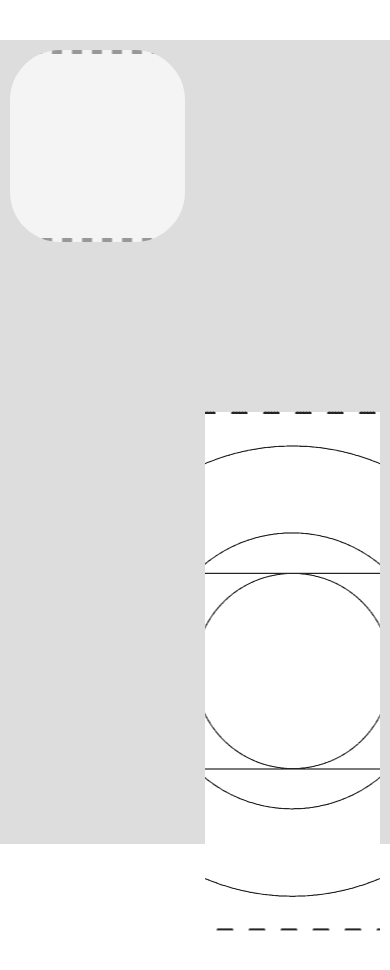
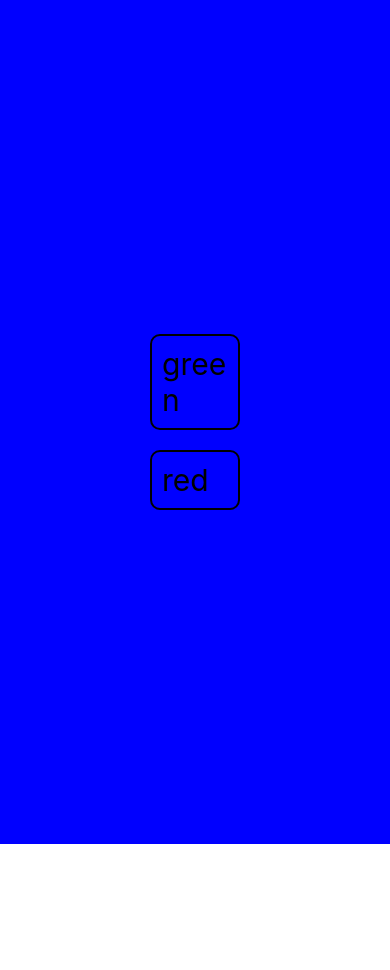
Before and after one commit to sap2411/react-native-sandbox, a React Native app: screen / in a window 390 px wide. Shown: the top 970 px of the page. After the commit the page ends 844 px from the top, so only its background shows below. Built offline with nearby package versions, Linux system fonts and the light colour scheme.

Commit message:
adds useState

```diff
--- a/App.js
+++ b/App.js
@@ -1,20 +1,34 @@
-import React from 'react';
+import React, { useState } from 'react';
 import { Image, Text, View, StyleSheet, Dimensions  } from "react-native";
 
 import pic from "./assets/icon.png"
 import other from "./assets/splash.png"
 
 export default function App() {
-
+const [backgroundColor, setBackgroundColor] = useState("blue");
   return (
-    <View style={styles.page}>
-      <Image style={styles.image} source={pic}/>
-      <Image style={styles.image} source={other}/>
+    <View style={[styles.container, { backgroundColor}]}>
+      <Text onPress={() => setBackgroundColor("green")} style={styles.button}>green</Text>
+      <Text onPress={() => setBackgroundColor("red")} style={styles.button}>red</Text>
     </View>
   )
 }
 
 const styles = StyleSheet.create({
+  container: {
+    flex: 1,
+    display: "flex",
+    justifyContent: "center",
+    alignItems: "center"
+  },
+  button: {
+    fontSize: 30,
+    margin: 10,
+    padding: 10,
+    borderWidth: 2,
+    borderRadius: 10,
+    width: 90
+    },
   page: {
     flex: 1,
     flexDirection: "row",
```
